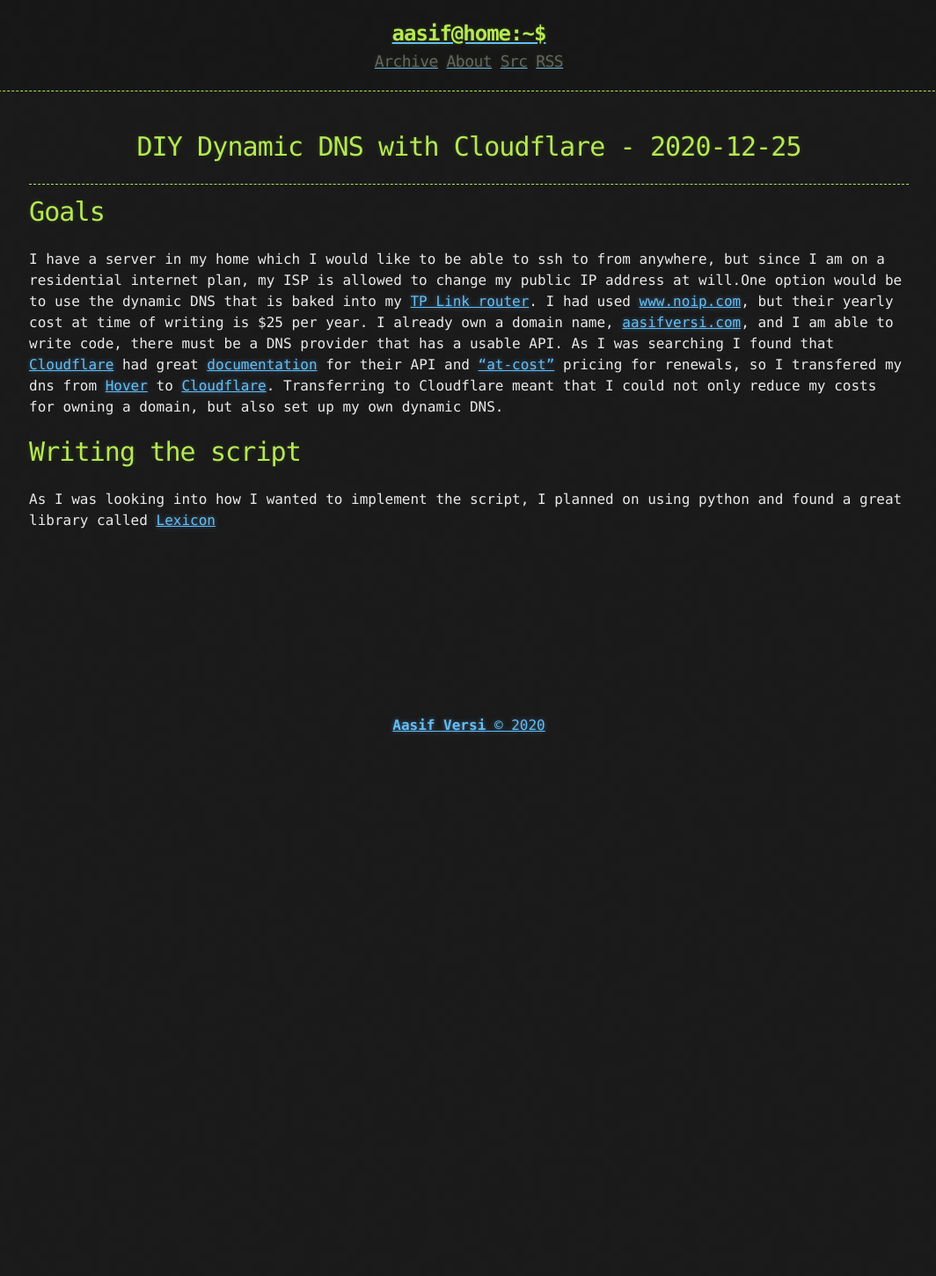
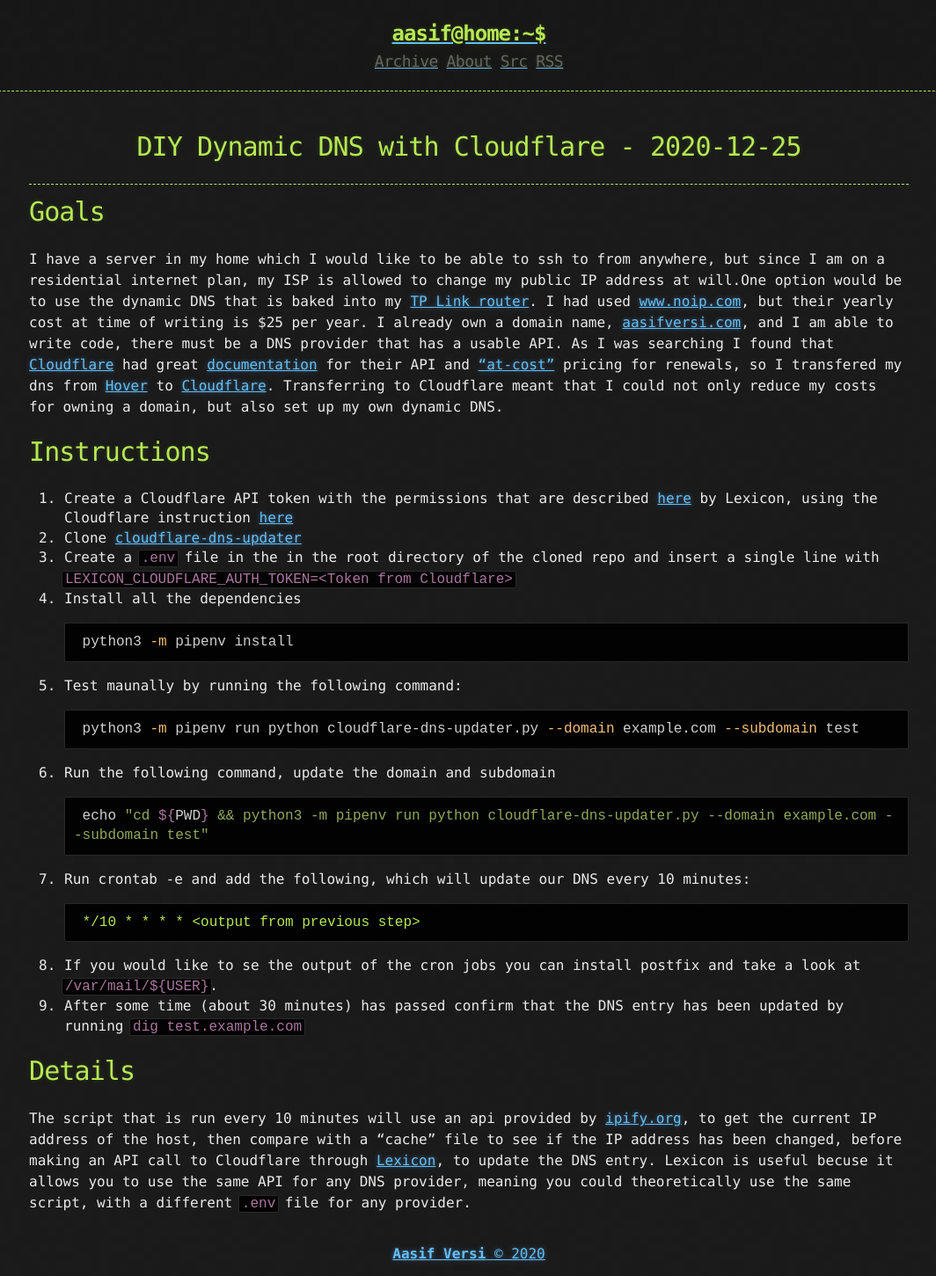
Before and after one commit to versi786/versi786.github.io, a Jekyll site: the page built from _posts/2020-12-25-DIY-Dynamic-DNS-with-Cloudflare.md, in a window 1280 px wide. Shown: the whole page at 88% size, without its empty margins (107-1171 px from the left). Built offline with Jekyll 4.4.1, drawn with Linux system fonts in a browser that asks for light colours; before the commit the page ends 900 px from its top, so only the background shows below that.

Commit message:
update doc

````diff
--- a/_posts/2020-12-25-DIY-Dynamic-DNS-with-Cloudflare.md
+++ b/_posts/2020-12-25-DIY-Dynamic-DNS-with-Cloudflare.md
@@ -6,5 +6,29 @@
 # Goals
 I have a server in my home which I would like to be able to ssh to from anywhere, but since I am on a residential internet plan, my ISP is allowed to change my public IP address at will.One option would be to use the dynamic DNS that is baked into my [TP Link router](https://www.tp-link.com/us/support/faq/1367/). I had used [www.noip.com](http://www.noip.com), but their yearly cost at time of writing is $25 per year. I already own a domain name, [aasifversi.com](http://aasifversi.com), and I am able to write code, there must be a DNS provider that has a usable API. As I was searching I found that [Cloudflare](http://www.cloudflare.com) had great [documentation](https://api.cloudflare.com/) for their API and ["at-cost"](https://www.cloudflare.com/products/registrar/) pricing for renewals, so I transfered my dns from [Hover](http://www.hover.com) to [Cloudflare](http://www.cloudflare.com). Transferring to Cloudflare meant that I could not only reduce my costs for owning a domain, but also set up my own dynamic DNS.
 
-# Writing the script
-As I was looking into how I wanted to implement the script, I planned on using python and found a great library called [Lexicon](https://github.com/AnalogJ/lexicon)
+# Instructions
+1. Create a Cloudflare API token with the permissions that are described [here](https://github.com/AnalogJ/lexicon/blob/985611b18ff8be389c500eb3021aef74ad48bf34/lexicon/providers/cloudflare.py#L19-L25) by Lexicon, using the Cloudflare instruction [here](https://support.cloudflare.com/hc/en-us/articles/200167836-Managing-API-Tokens-and-Keys)
+1. Clone [cloudflare-dns-updater](https://github.com/versi786/cloudflare-dns-updater)
+1. Create a `.env` file in the in the root directory of the cloned repo and insert a single line with `LEXICON_CLOUDFLARE_AUTH_TOKEN=<Token from Cloudflare>`
+1. Install all the dependencies
+    ```bash
+    python3 -m pipenv install
+    ```
+1. Test maunally by running the following command:
+    ```bash
+    python3 -m pipenv run python cloudflare-dns-updater.py --domain example.com --subdomain test
+    ```
+1. Run the following command, update the domain and subdomain
+    ```bash
+    echo "cd ${PWD} && python3 -m pipenv run python cloudflare-dns-updater.py --domain example.com --subdomain test"
+    ```
+1. Run crontab -e and add the following, which will update our DNS every 10 minutes:
+    ```crontab
+    */10 * * * * <output from previous step>
+    ```
+
+1. If you would like to se the output of the cron jobs you can install postfix and take a look at `/var/mail/${USER}`.
+1. After some time (about 30 minutes) has passed confirm that the DNS entry has been updated by running `dig test.example.com`
+
+# Details
+The script that is run every 10 minutes will use an api provided by [ipify.org](https://www.ipify.org/), to get the current IP address of the host, then compare with a "cache" file to see if the IP address has been changed, before making an API call to Cloudflare through [Lexicon](https://github.com/AnalogJ/lexicon), to update the DNS entry. Lexicon is useful becuse it allows you to use the same API for any DNS provider, meaning you could theoretically use the same script, with a different `.env` file for any provider.
````
Also changed, not shown: _posts/2020-12-20-set-up-raspberrypi-with-static-ip.md (renamed from _posts/2021-12-20-set-up-raspberrypi-with-static-ip.md).
